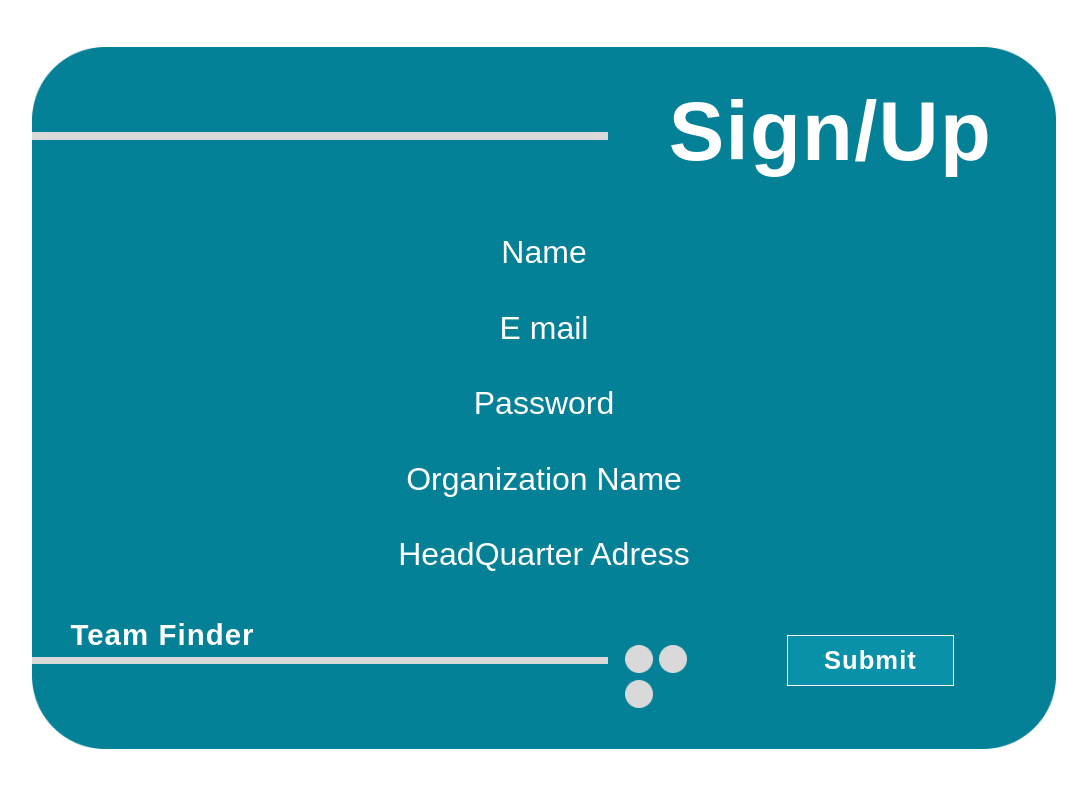
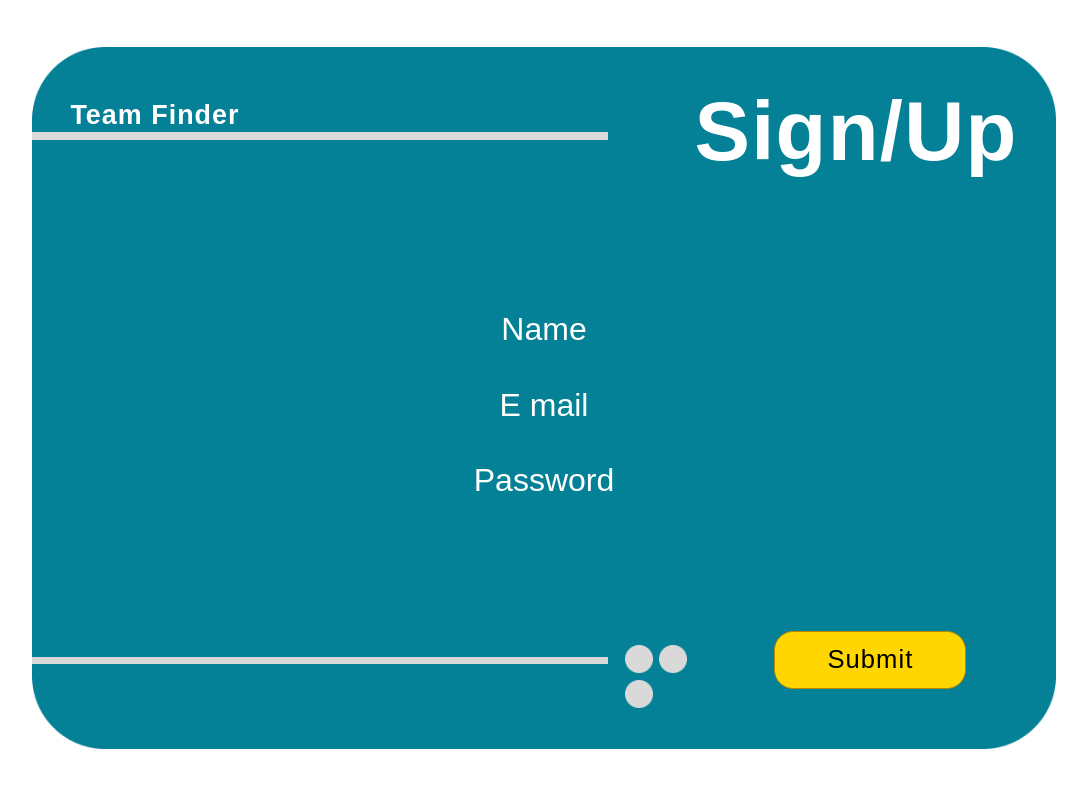
Before and after one commit to NitaCosmin/autobotzi-front, a React (Create React App) app: page /signup in a window 1280 px wide. Shown: the top 788 px of the page, without its empty margins (96-1183 px from the left). Built offline with nearby package versions, Linux system fonts and the light colour scheme; a web font is replaced by a local one.

Commit message:
Mici modificari

```diff
--- a/src/App.js
+++ b/src/App.js
@@ -11,7 +11,7 @@ function App() {
       <Routes>
         <Route path="/" element={<Home />} />
         <Route path="/signup" element={<SignUp />} />
-        <Route path="/signup" element={<SignUp />} />
+
       </Routes>
     </Router>
   );
--- a/src/CSS/Home.css
+++ b/src/CSS/Home.css
@@ -7,7 +7,7 @@
 }
 
 .HomeBackground-STYLE {
-    width: 80%;
+    width: 80vw;
     height: auto;
     padding-top: 1.5vw;
     z-index: 0;
--- a/src/CSS/SignUp.css
+++ b/src/CSS/SignUp.css
@@ -11,7 +11,7 @@
 }
 
 .HomeBackground-STYLE-SingUp {
-    width: 80%;
+    width: 80vw;
     height: auto;
     padding-top: 1.5vw;
     z-index: 0;
@@ -61,6 +61,7 @@
     height: auto;
     right: -8.5vw;
 
+
 }
 
 .Ellipse1-STYLE-SingUp
@@ -84,10 +85,10 @@
 .NameLabel-SingUp
 {
     position: absolute;
-    top: 18vw;
+    top: -22.5vw;
     color: white;
     font-family: 'Arame-Mono', sans-serif;
-    font-size: 2.3vw;
+    font-size: 2.1vw;
     font-weight: bold;
     left: -37vw;
     letter-spacing: 0.08vw;
@@ -97,7 +98,7 @@
 .ChoiceLabel-SingUp {
     position: absolute;
     top: -23.72vw;
-    right: -35vw;
+    right: -37vw;
     color: white;
     font-family: 'Arame-Mono', sans-serif;
     font-size: 6.5vw;
@@ -134,7 +135,7 @@
 .Collumn-Input-SingUp {
     position: absolute;
     z-index: 2;
-    top:-12vw;
+    top:-6vw;
     width: 40vw;
     height: auto;
     display: flex;
@@ -145,17 +146,17 @@
 
 .button-SignUp{
     position: absolute;
-    top: 19.3vw;
-    width:13vw;
-    height:4vw;
-    color: white;
+    top: 19vw;
+    width:15vw;
+    height:4.5vw;
+    color: black;
     font-family: 'Arame-Mono', sans-serif;
     font-size: 2vw;
-    font-weight: bold;
-    right : -32vw;
+    right : -33vw;
     letter-spacing: 0.08vw;
-    background-color: #0991aa;
-    border:0.1vw solid white ;
+    background-color:#FFD600;
+    border:0.1vw solid #b98a00;
+    border-radius: 1.5vw;
 }
 
 @font-face {
--- a/src/JSX/Home.jsx
+++ b/src/JSX/Home.jsx
@@ -10,34 +10,7 @@ import {Link } from "react-router-dom";
 
 const Home = () => {
 
-  useEffect(() => {
-    const choiceLabel1 = document.querySelector(".ChoiceLabel1");
-    const choiceLabel = document.querySelector(".ChoiceLabel");
-    const separatorStyle = document.querySelector(".Separator-STYLE");
 
-    const handleMouseEnter = () => {
-        separatorStyle.style.transform = "translateX(-10%)";
-        choiceLabel.style.transform = 'scale(0.9)';
-
-    };
-
-    const handleMouseLeave = () => {
-        separatorStyle.style.transform = "none";
-        choiceLabel.style.transform = 'none';
-
-    };
-    choiceLabel.addEventListener("mouseenter", handleMouseEnter);
-    choiceLabel.addEventListener("mouseleave", handleMouseLeave);
-    choiceLabel1.addEventListener("mouseenter", handleMouseEnter);
-    choiceLabel1.addEventListener("mouseleave", handleMouseLeave);
-
-    return () => {
-        choiceLabel.removeEventListener("mouseenter", handleMouseEnter);
-        choiceLabel.removeEventListener("mouseleave", handleMouseLeave);
-        choiceLabel1.removeEventListener("mouseenter", handleMouseEnter);
-        choiceLabel1.removeEventListener("mouseleave", handleMouseLeave);
-    };
-}, []);
   return (
 
     <div className="HomeContainer">
--- a/src/JSX/SingUp.jsx
+++ b/src/JSX/SingUp.jsx
@@ -1,10 +1,10 @@
 import React from "react";
 import "../CSS/SignUp.css";
 import HomeBackground from '../Imagini/HomeBackground.png';
-import Separator from '../Imagini/Separator.png';
+
 import Line from '../Imagini/Line.png';
 import Ellipse from '../Imagini/Ellipse.png';
-
+import Ring from '../Imagini/Ring.png';
 
 
 const SignUp = () => {
@@ -27,8 +27,7 @@ const SignUp = () => {
           <input type="text" className="textbox-SingUp" id="name" name="name" placeholder="Name" required/>
           <input type="email" className="textbox-SingUp" id="email" name="email" placeholder="E mail" required/>
           <input type="password" className="textbox-SingUp" id="password" name="password" placeholder="Password" required/>
-          <input type="text" className="textbox-SingUp" id="org_name" name="org_name" placeholder="Organization Name" />
-          <input type="text" className="textbox-SingUp" id="HQadress" name="HQadress" placeholder="HeadQuarter Adress" />
+
           </div>
           </div>
 
```
Also changed, not shown: src/Imagini/Ring.png (added).
